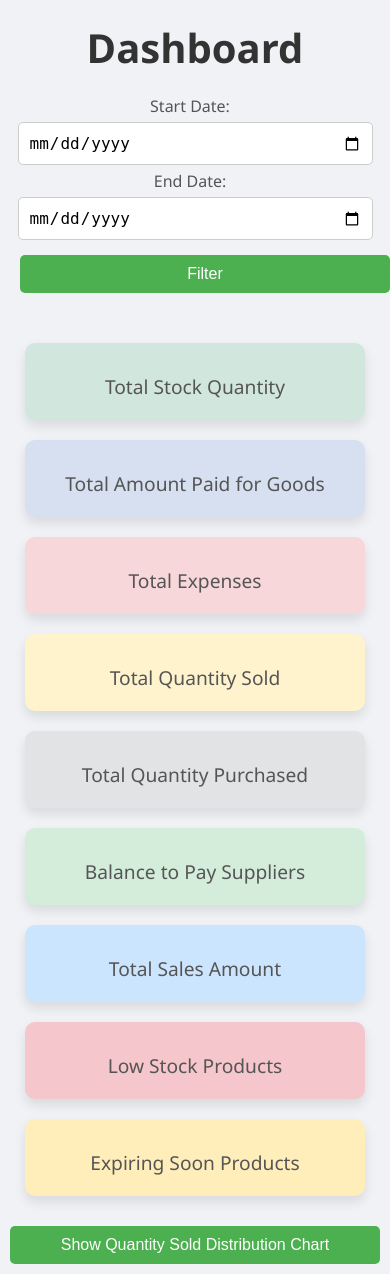
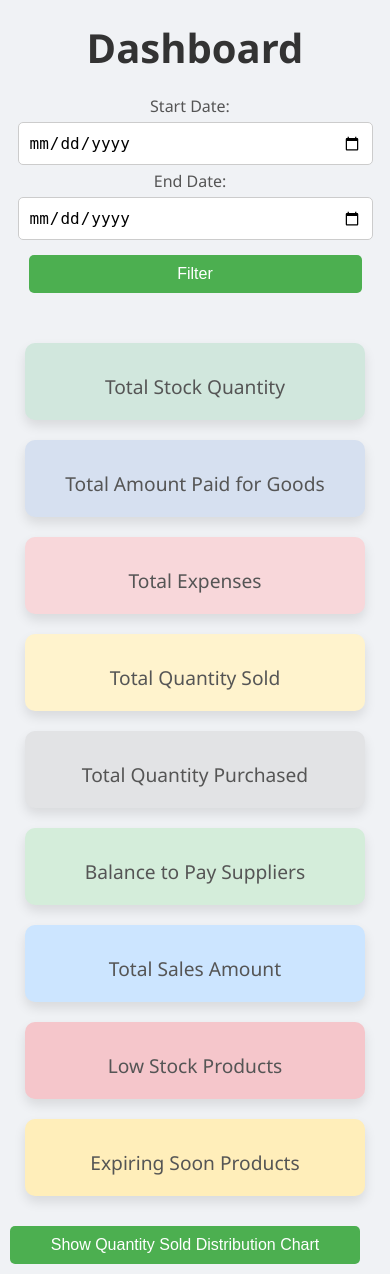
Before and after one commit to Derek1211212/webapp, a Flask app: template templates/dashboard.html in a window 390 px wide. Run offline with Flask 3, Linux system fonts and the light colour scheme; the template is opened without the code that fills it, so the values that code supplies are empty.

Commit message:
Add files via upload

```diff
--- a/templates/dashboard.html
+++ b/templates/dashboard.html
@@ -6,7 +6,7 @@
     <meta name="viewport" content="width=device-width, initial-scale=1.0">
     <title>Dashboard</title>
     <style>
-       body {
+body {
     font-family: 'Segoe UI', Tahoma, Geneva, Verdana, sans-serif;
     margin: 0;
     padding: 0;
@@ -55,6 +55,8 @@ button {
     border-radius: 5px;
     cursor: pointer;
     margin: 10px; /* Add margin to separate from other elements */
+    display: inline-block; /* Make button size adapt to content */
+    text-align: center;
 }
 
 button:hover {
@@ -192,8 +194,8 @@ h2 {
     }
 
     button {
-        width: 100%; /* Full width on mobile */
-        max-width: 370px; /* Limit button width on mobile */
+        width: 90%; /* Full width on mobile */
+        max-width: 350px; /* Limit button width on mobile */
     }
 
     .cards-container {
@@ -214,6 +216,8 @@ h2 {
         height: 80%;
     }
 }
+
+
 
 
     </style>
```
